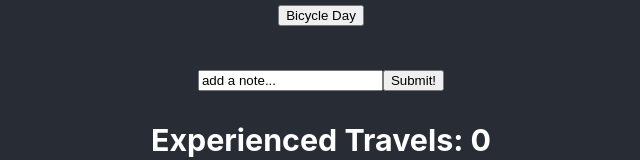
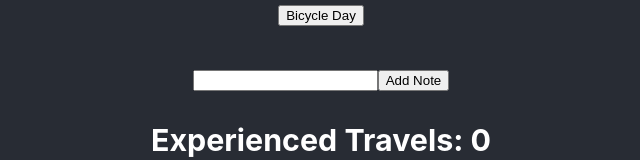
Before and after one commit to uaaeu/front-end-libraries, a React (Create React App) app in the folder React/fcc_react/: page / in a window 1280 px wide. Shown: the part 980-1140 px from the top of the page, without its empty margins (319-959 px from the left). Built offline with nearby package versions, Linux system fonts and the light colour scheme.

Commit message:
reset input after submit

```diff
--- a/React/fcc_react/src/components/MyForm.jsx
+++ b/React/fcc_react/src/components/MyForm.jsx
@@ -4,7 +4,7 @@ export class MyForm extends React.Component {
   constructor(props) {
     super(props);
     this.state = {
-      input: "add a note...",
+      input: "",
       submit: "",
     };
     this.handleChange = this.handleChange.bind(this);
@@ -19,6 +19,7 @@ export class MyForm extends React.Component {
     event.preventDefault();
     this.setState({
       submit: this.state.input,
+      input: ''
     });
   }
   render() {
@@ -27,7 +28,7 @@ export class MyForm extends React.Component {
         <h1>{this.state.submit}</h1>
         <form onSubmit={this.handleSubmit}>
           <input value={this.state.input} onChange={this.handleChange} />
-          <button type="submit">Submit!</button>
+          <button type="submit">Add Note</button>
         </form>
       </div>
     );
```
